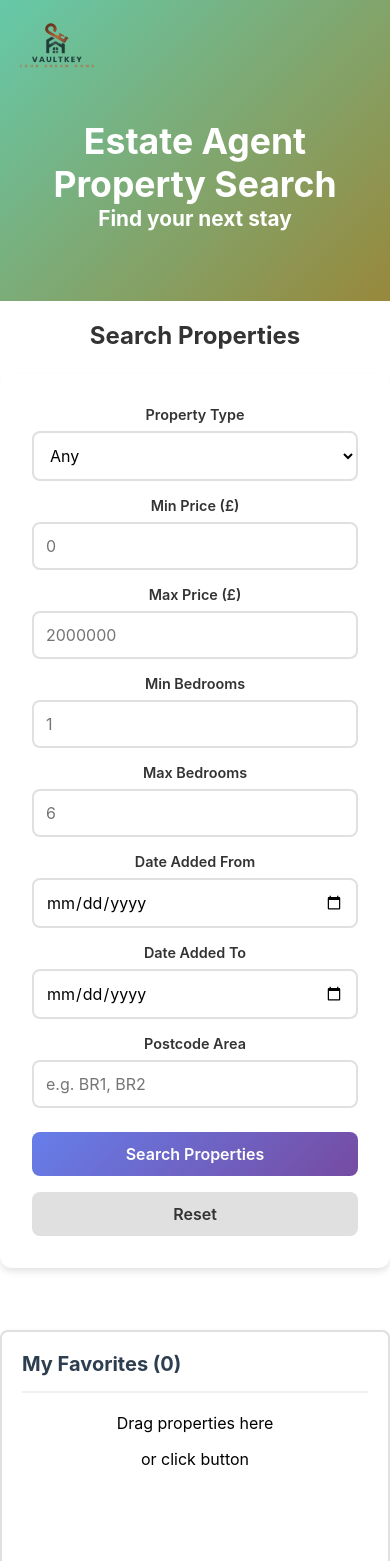
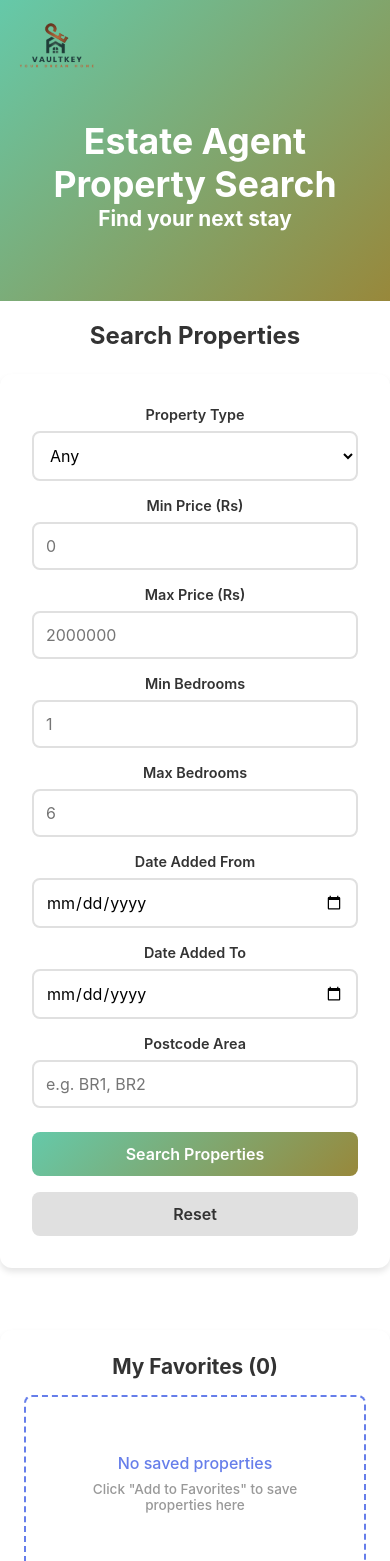
Before and after one commit to hazzvp/client-side-estate-app, a React (Create React App) app: page / in a window 390 px wide. Shown: the top 1561 px of the page. Built offline with nearby package versions, Linux system fonts and the light colour scheme.

Commit message:
change some css stylings

```diff
--- a/src/App.css
+++ b/src/App.css
@@ -16,7 +16,31 @@
   position: relative;
   padding: 20px;
 }
+.back-button {
+  background-color: rgba(255, 255, 255, 0.2);
+  color: white;
+  margin-top: 20px;
+  border: 2px solid white;
+  padding: 0.75rem 1.5rem;
+  border-radius: 8px;
+  cursor: pointer;
+  font-size: 1rem;
+  font-weight: 600;
+  transition: all 0.3s ease;
+  font-family: inherit;
+  white-space: nowrap;
+}
 
+.back-button:hover {
+  background-color: white;
+  color: #65c9a9;
+  transform: translateY(-2px);
+  box-shadow: 0 4px 8px rgba(0, 0, 0, 0.2);
+}
+
+.back-button:active {
+  transform: translateY(0);
+}
 .app-logo-left {
   position: absolute;
   top: 12px;
--- a/src/components/FavoritesList.css
+++ b/src/components/FavoritesList.css
@@ -1,13 +1,14 @@
 .favorites-list {
+  background: white;
+  padding: 1.5rem;
+  border-radius: 12px;
+  box-shadow: 0 4px 6px rgba(0, 0, 0, 0.1);
+  height: fit-content;
+  max-height: calc(100vh - 150px); /* Limit max height */
   position: sticky;
-  top: 20px;
-  background-color: white;
-  border: 2px solid #e0e0e0;
-  border-radius: 8px;
-  padding: 20px;
-  min-height: 200px;
-  transition: all 0.3s ease;
-  box-shadow: 0 2px 4px rgba(0, 0, 0, 0.1);
+  top: 2rem;
+  display: flex;
+  flex-direction: column;
 }
 
 .favorites-list.drag-over {
@@ -18,18 +19,58 @@
 }
 
 .favorites-header {
-  display: flex;
-  justify-content: space-between;
-  align-items: center;
-  margin-bottom: 20px;
-  padding-bottom: 15px;
-  border-bottom: 2px solid #ecf0f1;
+  margin-bottom: 1rem;
+  flex-shrink: 0;
 }
 
+
 .favorites-header h3 {
+  color: #333;
+  font-size: 1.3rem;
   margin: 0;
-  font-size: 20px;
-  color: #2c3e50;
+}
+.favorites-drop-zone {
+  border: 2px dashed #667eea;
+  border-radius: 8px;
+  padding: 1rem;
+  text-align: center;
+  color: #667eea;
+  min-height: 120px;
+  display: flex;
+  flex-direction: column;
+  align-items: center;
+  justify-content: center;
+  transition: all 0.3s ease;
+  flex: 1;
+  overflow-y: auto;
+}
+.favorites-drop-zone.drag-over {
+  background-color: #f0f4ff;
+  border-color: #5568d3;
+  transform: scale(1.02);
+}
+
+.drop-zone-empty {
+  text-align: center;
+  padding: 2rem 1rem;
+  color: #667eea;
+}
+.drop-zone-empty p {
+  margin: 0.5rem 0;
+  font-size: 1rem;
+  font-weight: 500;
+}
+
+.drop-hint {
+  font-size: 0.85rem !important;
+  color: #999 !important;
+}
+
+.favorites-items {
+  display: flex;
+  flex-direction: column;
+  gap: 0.75rem;
+  width: 100%;
 }
 
 .btn-clear {
@@ -70,6 +111,22 @@
   font-style: italic;
 }
 
+.favorite-item {
+  background: #f8f9ff;
+  border-radius: 8px;
+  padding: 1rem;
+  border-left: 4px solid #667eea;
+  display: flex;
+  gap: 0.75rem;
+  align-items: flex-start;
+  transition: all 0.3s ease;
+}
+
+.favorite-item:hover {
+  background: #f0f4ff;
+  transform: translateX(3px);
+}
+
 .favorites-items {
   display: flex;
   flex-direction: column;
@@ -94,6 +151,46 @@
 
 .favorites-items::-webkit-scrollbar-thumb:hover {
   background: #95a5a6;
+}
+
+.favorite-content {
+  flex: 1;
+  display: flex;
+  gap: 0.75rem;
+  cursor: pointer;
+  min-width: 0;
+}
+
+.favorite-image {
+  width: 80px;
+  height: 80px;
+  border-radius: 6px;
+  overflow: hidden;
+  flex-shrink: 0;
+}
+.favorite-info {
+  flex: 1;
+  min-width: 0; /* Allow text to wrap */
+}
+
+.favorite-info h4 {
+  color: #667eea;
+  font-size: 1rem;
+  margin: 0 0 0.3rem 0;
+  word-wrap: break-word;
+}
+
+.favorite-location {
+  color: #666;
+  font-size: 0.85rem;
+  margin: 0.2rem 0;
+  word-wrap: break-word;
+}
+
+.favorite-image img {
+  width: 100%;
+  height: 100%;
+  object-fit: cover;
 }
 
 .favorite-item {
@@ -127,10 +224,6 @@
   transform: scale(1.05);
 }
 
-.favorite-info {
-  flex: 1;
-  min-width: 0;
-}
 
 .favorite-price {
   font-weight: bold;
@@ -149,32 +242,82 @@
 }
 
 .favorite-details {
-  font-size: 12px;
-  color: #95a5a6;
+  color: #999;
+  font-size: 0.8rem;
+  margin: 0.2rem 0 0 0;
 }
 
 .btn-remove {
-  padding: 8px 12px;
-  background-color: #e74c3c;
-  color: white;
+  background: none;
   border: none;
-  border-radius: 4px;
+  font-size: 1.3rem;
   cursor: pointer;
-  font-size: 16px;
-  font-weight: bold;
-  transition: background-color 0.2s;
+  padding: 0.3rem;
+  transition: all 0.3s ease;
   flex-shrink: 0;
-  width: 36px;
-  height: 36px;
-  display: flex;
-  align-items: center;
-  justify-content: center;
 }
 
 .btn-remove:hover {
-  background-color: #c0392b;
+  transform: scale(1.2);
 }
 
+.btn-clear-all {
+  width: 100%;
+  padding: 0.75rem;
+  background-color: #ff6b6b;
+  color: white;
+  border: none;
+  border-radius: 8px;
+  cursor: pointer;
+  font-size: 0.95rem;
+  font-weight: 600;
+  margin-top: 1rem;
+  transition: all 0.3s ease;
+  flex-shrink: 0;
+}
+.favorites-drop-zone::-webkit-scrollbar {
+  width: 6px;
+}
+
+.favorites-drop-zone::-webkit-scrollbar-track {
+  background: #f1f1f1;
+  border-radius: 10px;
+}
+
+.favorites-drop-zone::-webkit-scrollbar-thumb {
+  background: #667eea;
+  border-radius: 10px;
+}
+
+.favorites-drop-zone::-webkit-scrollbar-thumb:hover {
+  background: #5568d3;
+}
+.btn-clear-all:hover {
+  background-color: #ff5252;
+  transform: translateY(-2px);
+  box-shadow: 0 4px 8px rgba(255, 107, 107, 0.3);
+}
+@media (max-width: 1024px) {
+  .favorites-list {
+    position: static;
+    max-height: none;
+  }
+
+  .favorites-drop-zone {
+    max-height: 600px;
+  }
+}
+
+@media (max-width: 768px) {
+  .favorite-image {
+    width: 60px;
+    height: 60px;
+  }
+
+  .favorite-info h4 {
+    font-size: 0.9rem;
+  }
+}
 .drop-indicator {
   position: absolute;
   top: 50%;
--- a/src/components/FavoritesList.js
+++ b/src/components/FavoritesList.js
@@ -37,10 +37,10 @@ const FavoritesList = ({
         className={`favorites-drop-zone ${isOver ? 'drag-over' : ''}`}
       >
         {favorites.length === 0 ? (
-          <div className="drop-zone-empty">
-            <p>Drag properties here</p>
-            <p className="drop-hint">or click button</p>
-          </div>
+            <div className="drop-zone-empty">
+            <p>No saved properties</p>
+            <p className="drop-hint">Click "Add to Favorites" to save properties here</p>
+            </div>
         ) : (
           <div className="favorites-items">
             {favorites.map(property => (
--- a/src/components/PropertyCard.css
+++ b/src/components/PropertyCard.css
@@ -38,7 +38,7 @@
   position: absolute;
   top: 10px;
   right: 10px;
-  background: rgba(255, 215, 0, 0.9);
+  background: #e6e1a2;
   color: #333;
   padding: 0.4rem 0.8rem;
   border-radius: 20px;
@@ -53,7 +53,7 @@
 .property-price {
   font-size: 1.8rem;
   font-weight: bold;
-  color: #667eea;
+  color: #0d0f01;
   margin-bottom: 0.5rem;
 }
 
@@ -97,7 +97,7 @@
 
 .postcode-badge {
   display: inline-block;
-  background: linear-gradient(135deg, #667eea 0%, #764ba2 100%);
+  background: linear-gradient(135deg, #65c9a9 0%, #98883b 100%);
   color: white;
   padding: 0.4rem 0.8rem;
   border-radius: 6px;
@@ -125,12 +125,12 @@
 }
 
 .btn-view {
-  background-color: #667eea;
+  background-color: #65c9a9;
   color: white;
 }
 
 .btn-view:hover {
-  background-color: #5568d3;
+  background-color: #48937b;
   transform: translateY(-2px);
 }
 
@@ -141,14 +141,14 @@
 }
 
 .btn-favorite:hover:not(:disabled) {
-  background-color: #ffd700;
-  border-color: #ffd700;
+  background-color: #e6e1a2;
+  border-color: #cec475;
   color: #333;
 }
 
 .btn-favorite.active {
-  background-color: #ffd700;
-  border-color: #ffd700;
+  background-color: #e6e1a2;
+  border-color: #cec475;
   color: #333;
   cursor: not-allowed;
 }
--- a/src/components/PropertyCard.js
+++ b/src/components/PropertyCard.js
@@ -14,7 +14,7 @@ const PropertyCard = ({ property, addToFavorites, viewProperty, isFavorite }) =>
   }));
 
   const formatPrice = (price) => {
-    return `£${price.toLocaleString()}`;
+    return `Rs ${price.toLocaleString()}`;
   };
 
   const formatDate = (added) => {
@@ -101,7 +101,7 @@ const PropertyCard = ({ property, addToFavorites, viewProperty, isFavorite }) =>
 
 
         <div className="drag-hint">
-          Drag to favorites or click button
+          Drag to favorites or click the button
         </div>
       </div>
     </div>
--- a/src/components/PropertyDetail.css
+++ b/src/components/PropertyDetail.css
@@ -19,7 +19,7 @@
 }
 
 .detail-header h1 {
-  color: #667eea;
+  color: #6a7c33;
   font-size: 2.5rem;
   margin: 0;
 }
@@ -38,14 +38,14 @@
 }
 
 .btn-favorite-detail:hover:not(:disabled) {
-  background-color: #ffd700;
-  border-color: #ffd700;
+  background-color: #e6e1a2;
+  border-color: #cec475;
   transform: translateY(-2px);
 }
 
 .btn-favorite-detail.active {
-  background-color: #ffd700;
-  border-color: #ffd700;
+  background-color: #e6dca2;
+  border-color: #cec475;
   cursor: not-allowed;
 }
 
@@ -142,7 +142,7 @@
 }
 
 .image-nav-arrow:hover {
-  background-color: rgba(102, 126, 234, 0.9);
+  background-color: rgba(125, 125, 96, 0.9);
   transform: translateY(-50%) scale(1.1);
 }
 
@@ -154,7 +154,7 @@
   right: 20px;
 }
 
-/* Image Counter */
+
 .image-counter {
   position: absolute;
   bottom: 20px;
@@ -168,7 +168,6 @@
   z-index: 5;
 }
 
-/* Responsive - Tablet */
 @media (max-width: 1024px) {
   .detail-main-image {
     height: 450px;
@@ -181,7 +180,6 @@
   }
 }
 
-/* Responsive - Mobile */
 @media (max-width: 768px) {
   .detail-main-image {
     height: 350px;
--- a/src/components/SearchForm.css
+++ b/src/components/SearchForm.css
@@ -37,8 +37,8 @@
 .form-input:focus,
 .form-select:focus {
   outline: none;
-  border-color: #667eea;
-  box-shadow: 0 0 0 3px rgba(102, 126, 234, 0.1);
+  border-color: #65c9a9;
+  box-shadow: #65c9a9 0%, #98883b;
 }
 
 .form-select {
@@ -64,7 +64,7 @@
 }
 
 .btn-primary {
-  background: linear-gradient(135deg, #667eea 0%, #764ba2 100%);
+  background: linear-gradient(135deg, #65c9a9 0%, #98883b 100%);
   color: white;
 }
 
--- a/src/components/SearchForm.js
+++ b/src/components/SearchForm.js
@@ -53,7 +53,7 @@ const SearchForm = ({ onSearch, onReset, searchCriteria }) => {
         </div>
 
         <div className="form-group">
-          <label htmlFor="minPrice">Min Price (£)</label>
+          <label htmlFor="minPrice">Min Price (Rs)</label>
           <input
             type="number"
             id="minPrice"
@@ -68,7 +68,7 @@ const SearchForm = ({ onSearch, onReset, searchCriteria }) => {
         </div>
 
         <div className="form-group">
-          <label htmlFor="maxPrice">Max Price (£)</label>
+          <label htmlFor="maxPrice">Max Price (Rs)</label>
           <input
             type="number"
             id="maxPrice"
```
